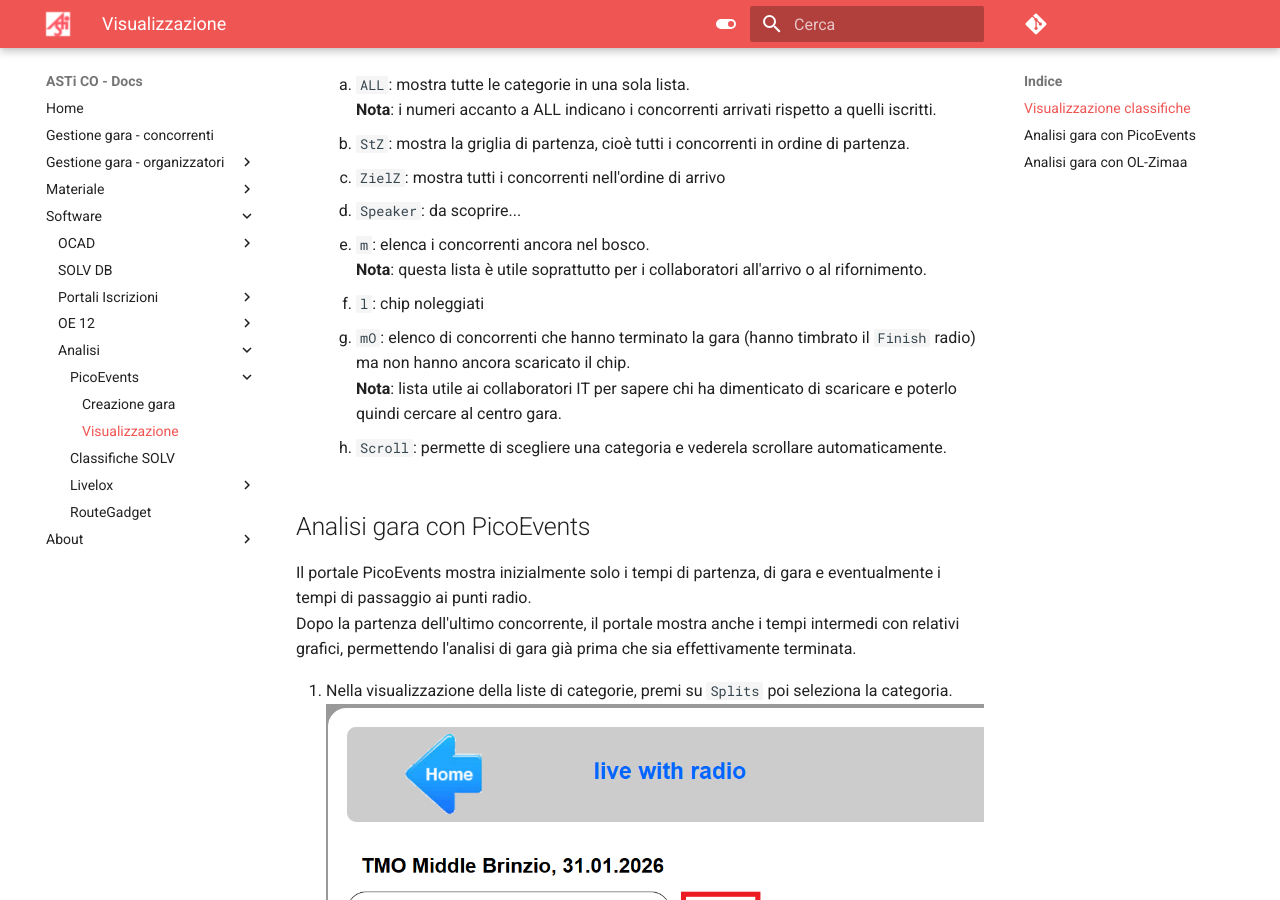
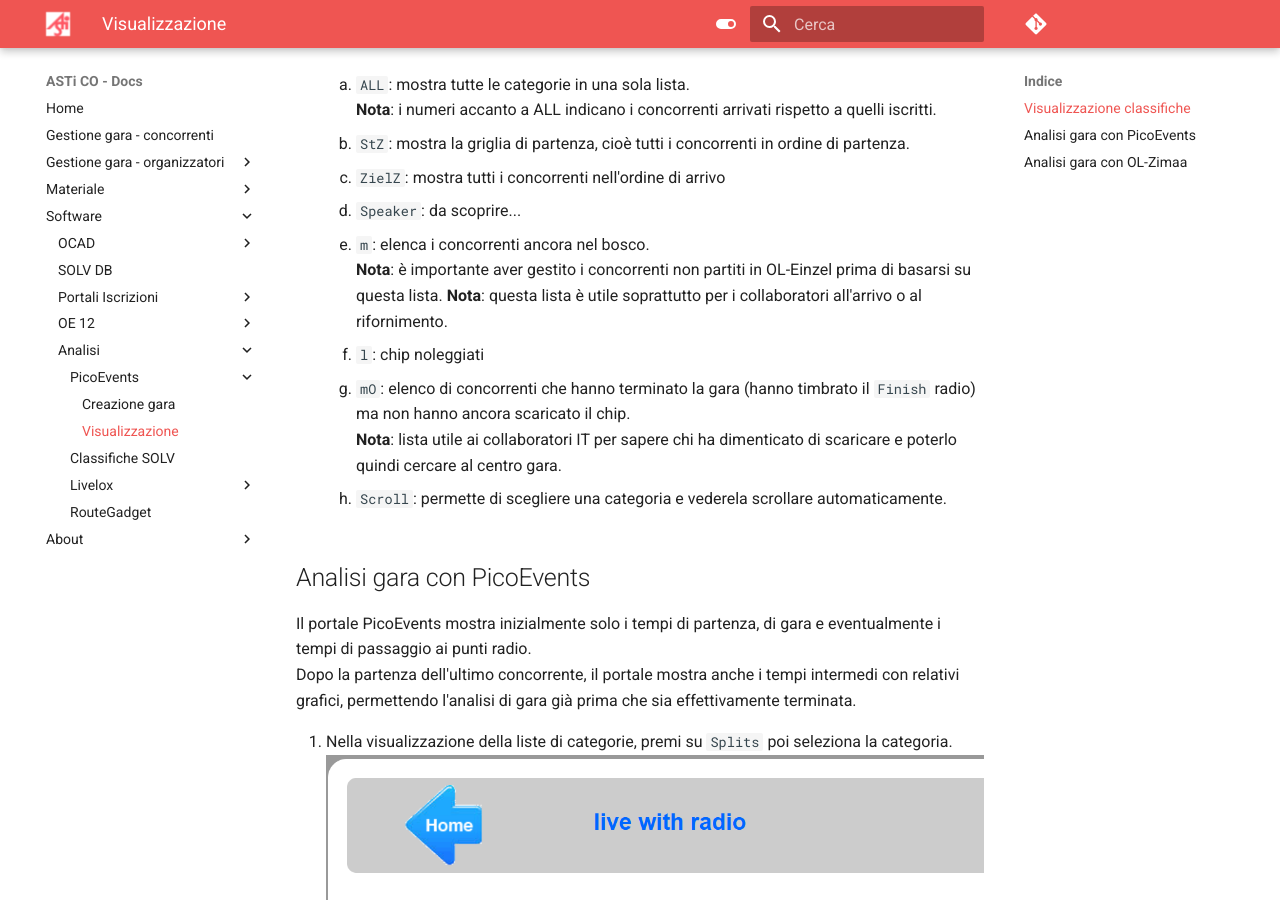
Before and after one commit to asti-co/doc, an MkDocs documentation site: the page built from docs/software/analisi/picoEvents/visualizzazione.md, in a window 1280 px wide and 900 px high, scrolled down 2401 px. Built offline with MkDocs 1.6.1 and Material for MkDocs 9.7.7, drawn with Linux system fonts in a browser that asks for light colours; comment, search, counter and statistics services are not loaded.

Commit message:
aggiunto dettaglio non partiti per opzione 'm' di meieli

```diff
--- a/docs/software/analisi/picoEvents/visualizzazione.md
+++ b/docs/software/analisi/picoEvents/visualizzazione.md
@@ -38,8 +38,9 @@
     **Nota**: i numeri accanto a ALL indicano i concorrenti arrivati rispetto a quelli iscritti.
     1. `StZ`: mostra la griglia di partenza, cioè tutti i concorrenti in ordine di partenza.
     1. `ZielZ`: mostra tutti i concorrenti nell'ordine di arrivo
-    1.  `Speaker`: da scoprire...
+    1. `Speaker`: da scoprire...
     1. `m`: elenca i concorrenti ancora nel bosco.
+    **Nota**: è importante aver gestito i concorrenti non partiti in OL-Einzel prima di basarsi su questa lista.
     **Nota**: questa lista è utile soprattutto per i collaboratori all'arrivo o al rifornimento.
     1. `l`: chip noleggiati
     1. `mO`: elenco di concorrenti che hanno terminato la gara (hanno timbrato il `Finish` radio) ma non hanno ancora scaricato il chip.
```
